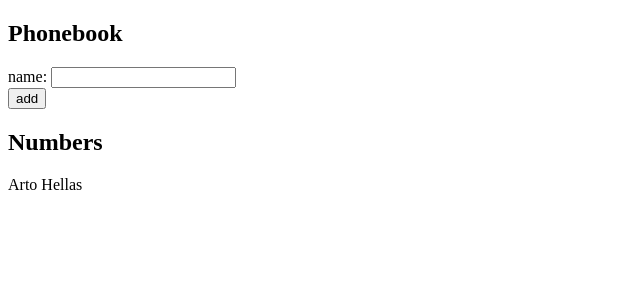
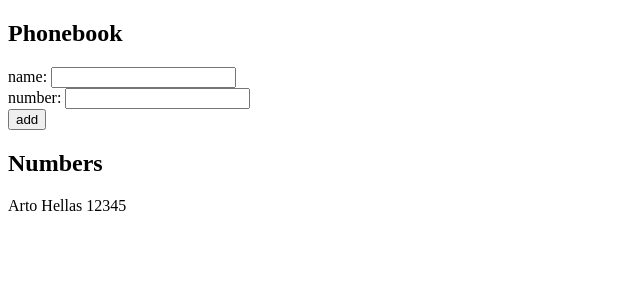
Before and after one commit to lautsar/fullstackopen2022, a React (Create React App) app in the folder osa2/puhelinluettelo/: page / in a window 1280 px wide. Shown: the top 300 px of the page, without its empty margins (0-640 px from the left). Built offline with nearby package versions, Linux system fonts and the light colour scheme.

Commit message:
Tehtävä 2.8

```diff
--- a/osa2/puhelinluettelo/src/App.js
+++ b/osa2/puhelinluettelo/src/App.js
@@ -2,14 +2,16 @@
 
 const App = () => {
   const [persons, setPersons] = useState([
-    { name: 'Arto Hellas' }
+    { name: 'Arto Hellas',
+      number: '12345' }
   ])
   const [newName, setNewName] = useState('')
+  const [newNumber, setNewNumber] = useState('')
 
   const Person = (props) => {
     return (
       <div>
-        {props.name}
+        {props.name} {props.number}
       </div>
     )
   }
@@ -22,21 +24,29 @@
     .map(obj => obj.name)
 
     if (existingNames.includes(newName)) {
-      alert(newName.concat(" is alredy added"))
+      alert(`${newName} is already added to phonebook`)
     } else {
 
       const nameObject = {
-        name: newName
+        name: newName,
+        number: newNumber
       }
 
       setPersons(persons.concat(nameObject))
       setNewName('')
+      setNewNumber('')
+
+      console.log(persons)
     }
   }
 
   const handleNameChange = (event) => {
     console.log(event.target.value)
     setNewName(event.target.value)
+  }
+
+  const handleNumberChange = (event) => {
+    setNewNumber(event.target.value)
   }
 
   return (
@@ -47,13 +57,16 @@
           name: <input value={newName} onChange={handleNameChange}/>
         </div>
         <div>
+          number: <input value={newNumber} onChange={handleNumberChange}/>
+        </div>
+        <div>
           <button type="submit">add</button>
         </div>
       </form>
       <h2>Numbers</h2>
       <div>
       {persons.map(person =>
-        <Person key={person.name} name={person.name} />
+        <Person key={person.name} name={person.name} number={person.number}/>
         )}
       </div>
     </div>
```
